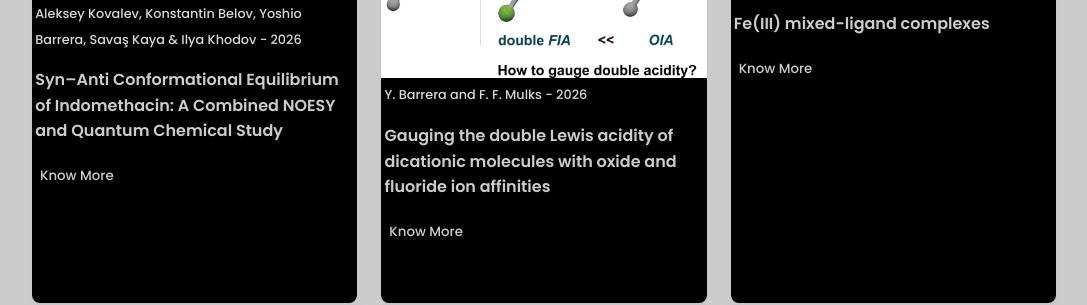
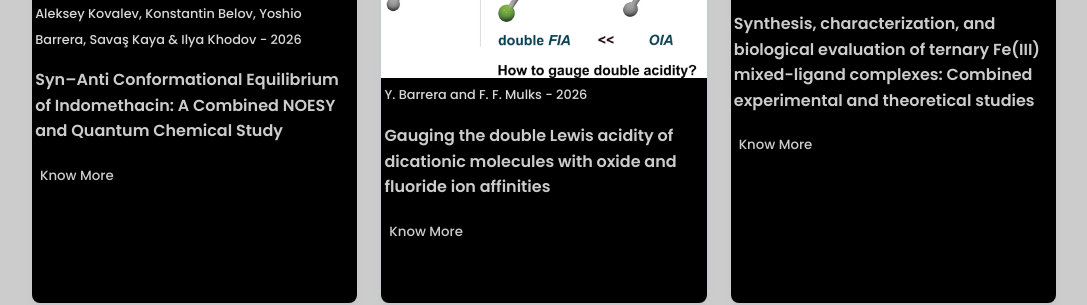
Before and after one commit to yoshiobarrera123/YoshioBarrera, a plain HTML site: page index.html in a window 1280 px wide. Shown: the part 2443-2748 px from the top of the page, without its empty margins (96-1183 px from the left). Drawn offline with nearby package versions, Linux system fonts and the light colour scheme.

Commit message:
Update index.html

```diff
--- a/index.html
+++ b/index.html
@@ -187,7 +187,7 @@
                         <a href="https://www.sciencedirect.com/science/article/pii/S0022286026007465" target="_blank" rel="noopener noreferrer"><img src="assets/img/Fe_complex.jpg" alt="" class="research__img"></a>
                         <div class="research__data">
                             <span class="research__subtitle"> A. Taddele, G. Kassahun, Y. Zewdu, G. Sitotaw, T. A. Chekol, Y. Barrera, S. Kaya, E. C. Buluz, G. T. Tigineh and A. Abebe - 2026</span>
-                            <a href="https://www.sciencedirect.com/science/article/pii/S0022286026007465" target="_blank" rel="noopener noreferrer"><h2 class="research__title">Fe(III) mixed-ligand complexes</h2></a>
+                            <a href="https://www.sciencedirect.com/science/article/pii/S0022286026007465" target="_blank" rel="noopener noreferrer"><h2 class="research__title">Synthesis, characterization, and biological evaluation of ternary Fe(III) mixed-ligand complexes: Combined experimental and theoretical studies</h2></a>
                             <a href="https://www.sciencedirect.com/science/article/pii/S0022286026007465" target="_blank" class="button button-link" rel="noopener noreferrer">Know More</a>
                         </div>
                     </div>
```
